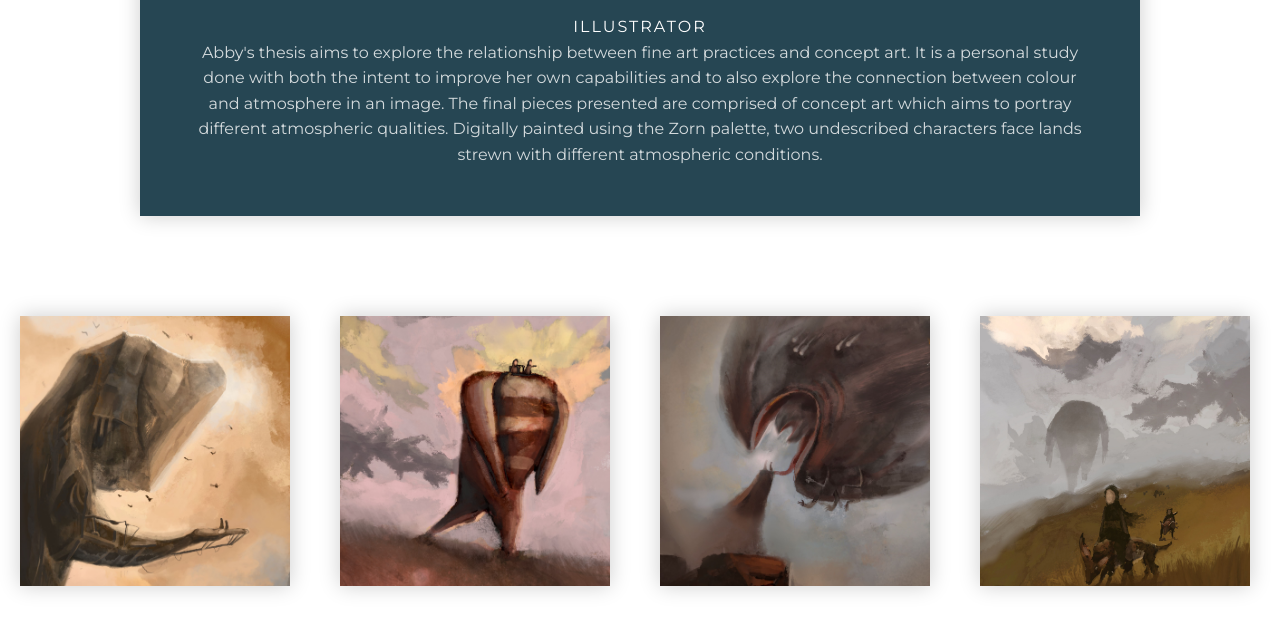
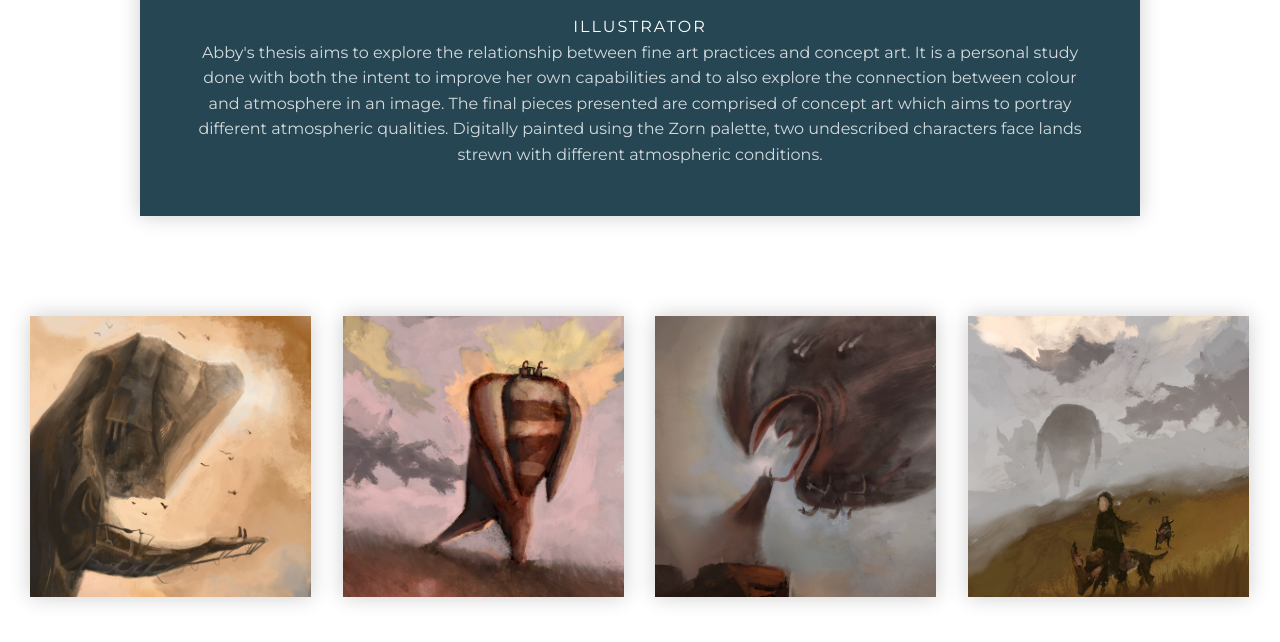
Before and after one commit to amyattard/amyatt.github.io, a plain HTML site: page individualexhib.html in a window 1280 px wide. Shown: the part 410-1052 px from the top of the page. Drawn offline with Linux system fonts and the light colour scheme.

Commit message:
Update card.css

```diff
--- a/card.css
+++ b/card.css
@@ -92,8 +92,8 @@ hr {
 
 
 
-.row > .column {
-  padding-left: 20px;
+.row{
+  padding-left: 30px;
 }
 
 .row:after {
```
